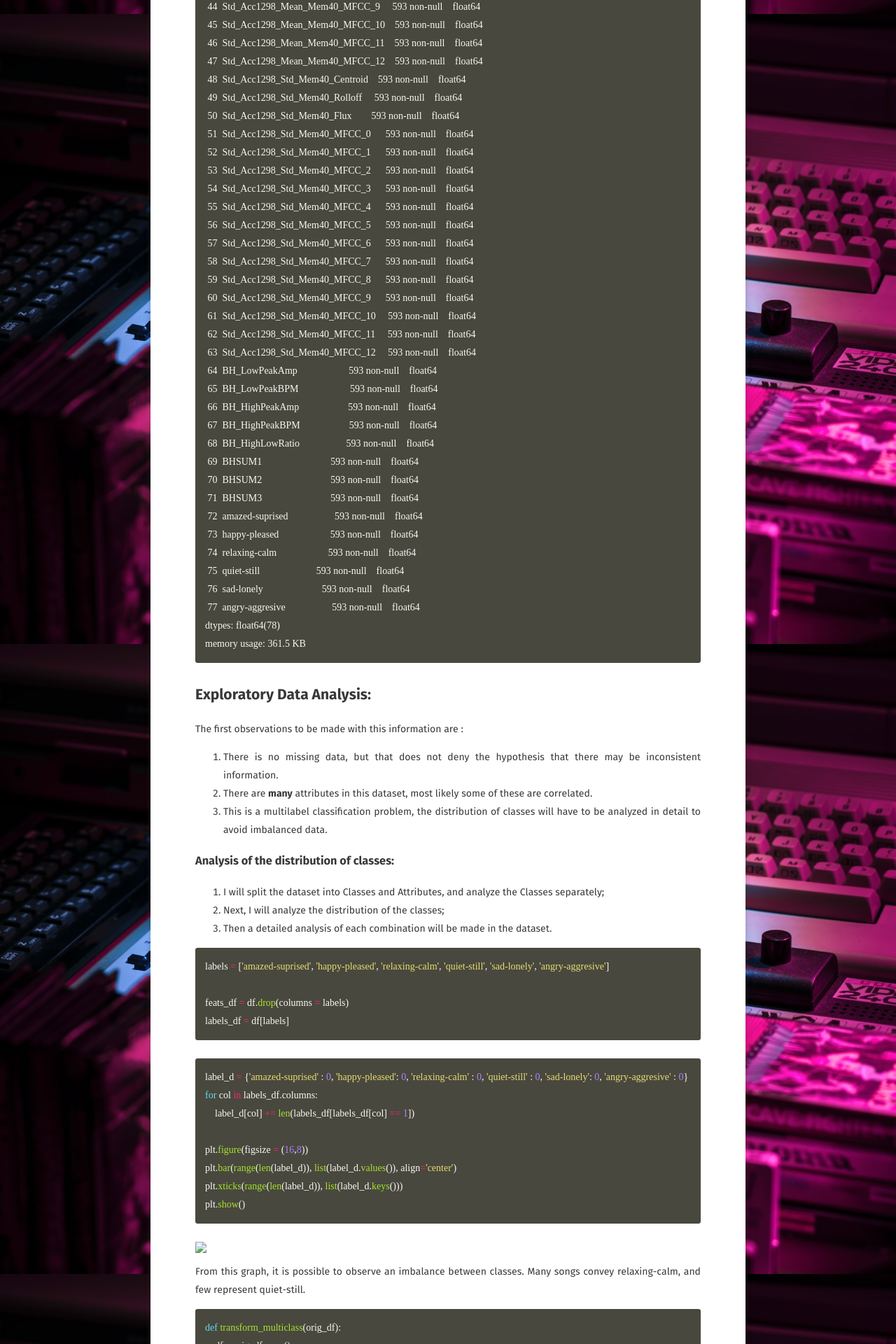
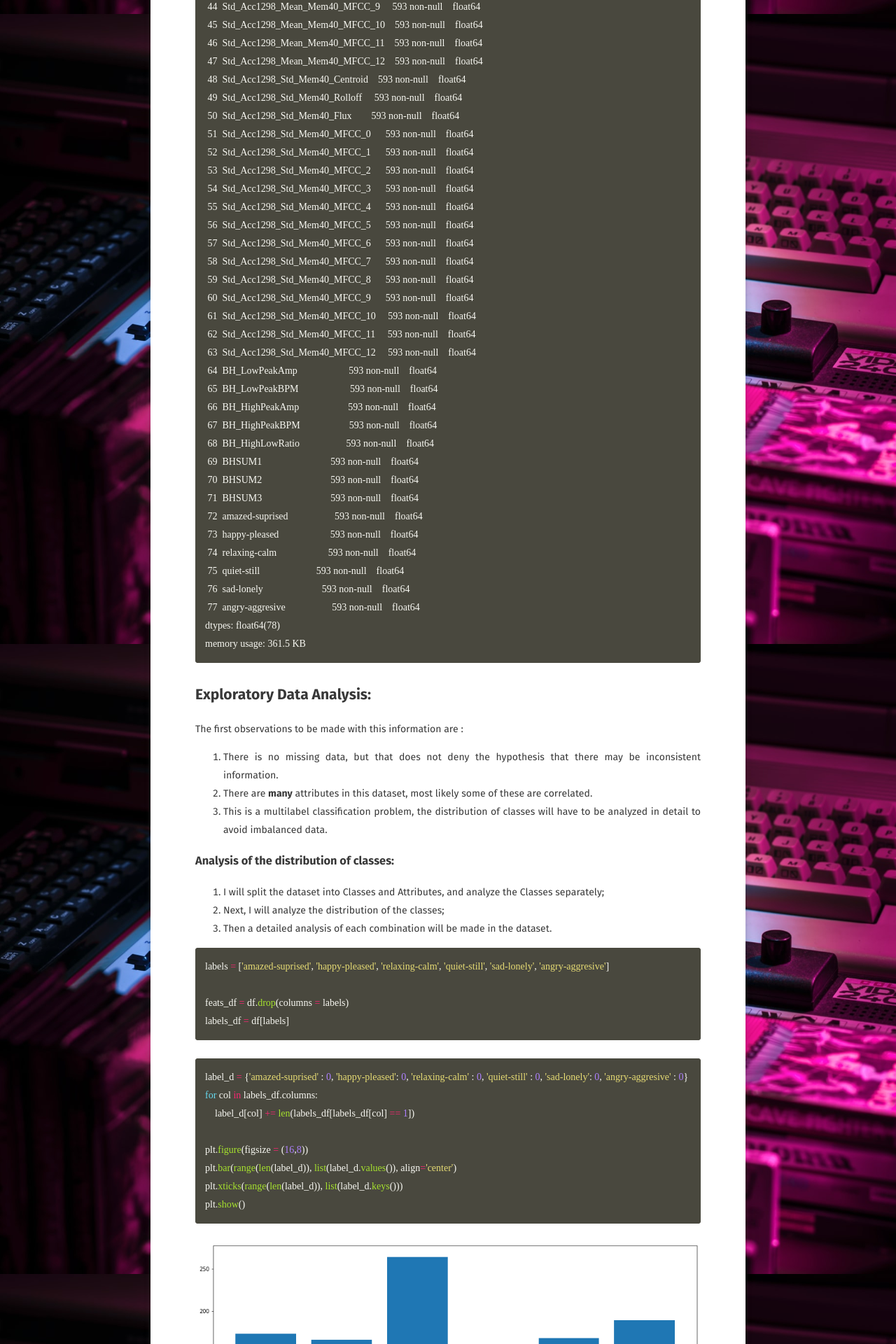
Before and after one commit to jpvt/jpvt.github.io, a Jekyll site: the page built from _posts/2020-07-02-multiclass_music.md, in a window 1280 px wide. Shown: the part 4480-6400 px from the top of the page at 70% size. Built offline with Jekyll 4.4.1, drawn with Linux system fonts in a browser that asks for light colours; some web fonts are replaced.

Commit message:
Fix images music article

````diff
--- a/_posts/2020-07-02-multiclass_music.md
+++ b/_posts/2020-07-02-multiclass_music.md
@@ -213,7 +213,7 @@
 ```
 
 <p align="center">
-  <img src="assets/img/multiclass_music/multiclass_music_12_0.png" >
+  <img src="/assets/img/music/music_12_0.png" >
 </p>
 
 
@@ -276,7 +276,7 @@
 ```
 
 <p align="center">
-  <img src="assets/img/multiclass_music/multiclass_music_16_0.png" >
+  <img src="/assets/img/music/music_16_0.png" >
 </p>
 
 
@@ -802,12 +802,12 @@
 
 
 <p align="center">
-  <img src="multiclass_music_files/multiclass_music_55_1.png" >
+  <img src="/assets/img/music//music_55_1.png" >
 </p>
 
 
 <p align="center">
-  <img src="multiclass_music_files/multiclass_music_55_2.png" >
+  <img src="/assets/img/music//music_55_2.png" >
 </p>
 
 
````
Also changed, not shown: other parts of _posts/2020-07-02-multiclass_music.md (+1 -1 lines), assets/img/music/initial_img.png (renamed from assets/img/multiclass_music/initial_img.png), assets/img/music/music_12_0.png (renamed from assets/img/multiclass_music/multiclass_music_12_0.png), assets/img/music/music_16_0.png (renamed from assets/img/multiclass_music/multiclass_music_16_0.png), assets/img/music/music_55_1.png (renamed from assets/img/multiclass_music/multiclass_music_55_1.png), assets/img/music/music_55_2.png (renamed from assets/img/multiclass_music/multiclass_music_55_2.png).
